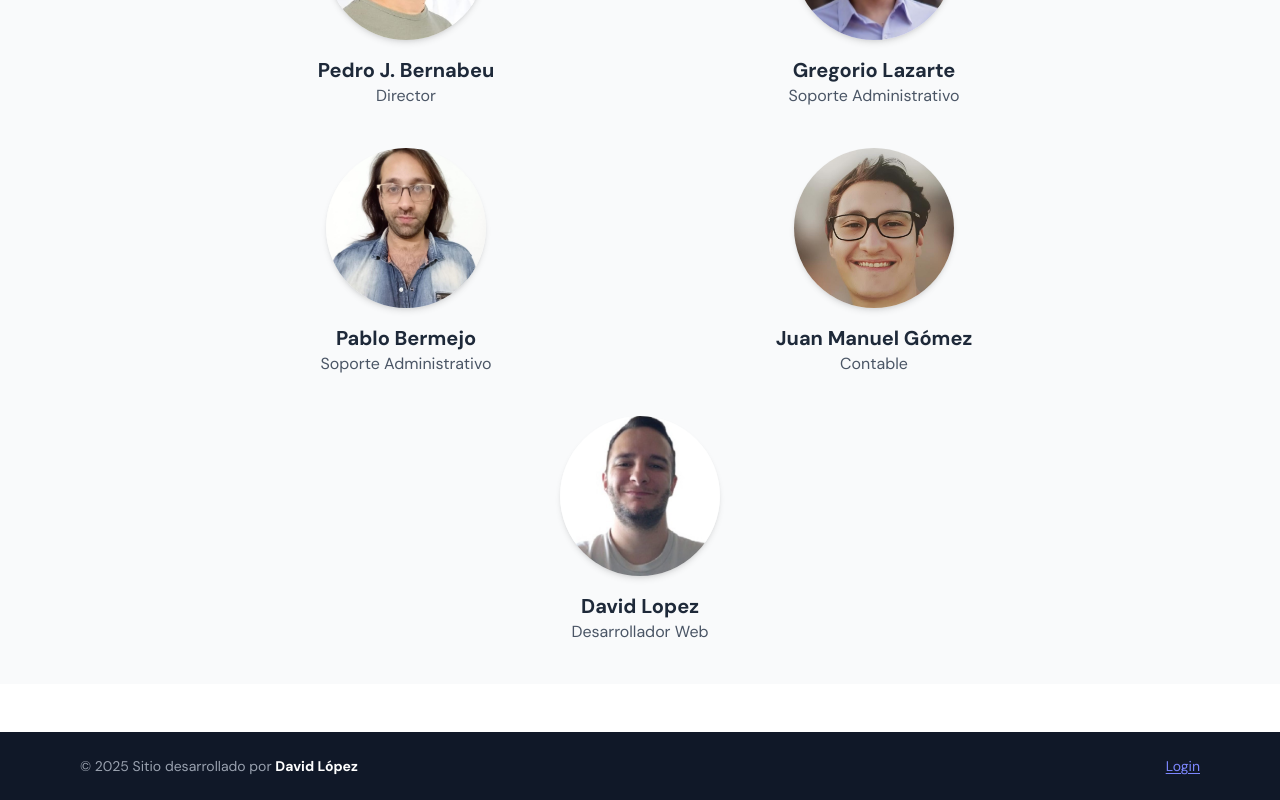
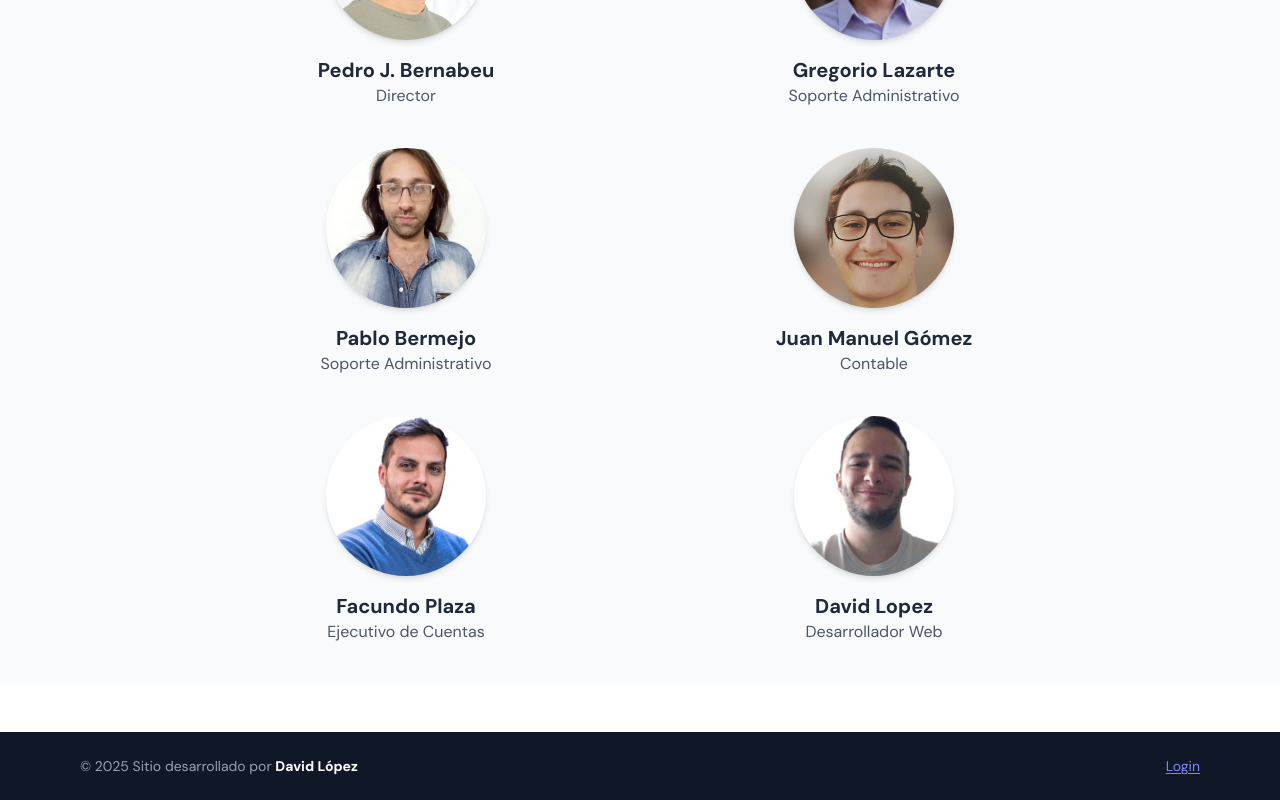
Before and after one commit to cubo1991/BernabeuAsociados, a Next.js app: page /nosotros in a window 1280 px wide. Shown: the part 789-1589 px from the top of the page. Built offline with nearby package versions, Linux system fonts and the light colour scheme; no server answers.

Commit message:
Add Facundo Plaza to equipo data

```diff
--- a/src/data/equipo.js
+++ b/src/data/equipo.js
@@ -3,7 +3,7 @@ import goyoFoto from '../../public/goyo.jpg';
 import davidFoto from '../../public/david.jpg';
 import pabloFoto from '../../public/pablo.jpg';
 import juanmaFoto from '../../public/Juanma.jpg';
-
+import facuFoto from '../../public/Facundo.jpg';
 const equipo = [
   {
     name: "Pedro J. Bernabeu",
@@ -25,6 +25,11 @@ const equipo = [
     role: "Contable",
     image: juanmaFoto,
     },
+      {
+    name: "Facundo Plaza",
+    role: "Ejecutivo de Cuentas",
+    image: facuFoto,
+    },
     {
     name: "David Lopez",
     role: "Desarrollador Web",
```
